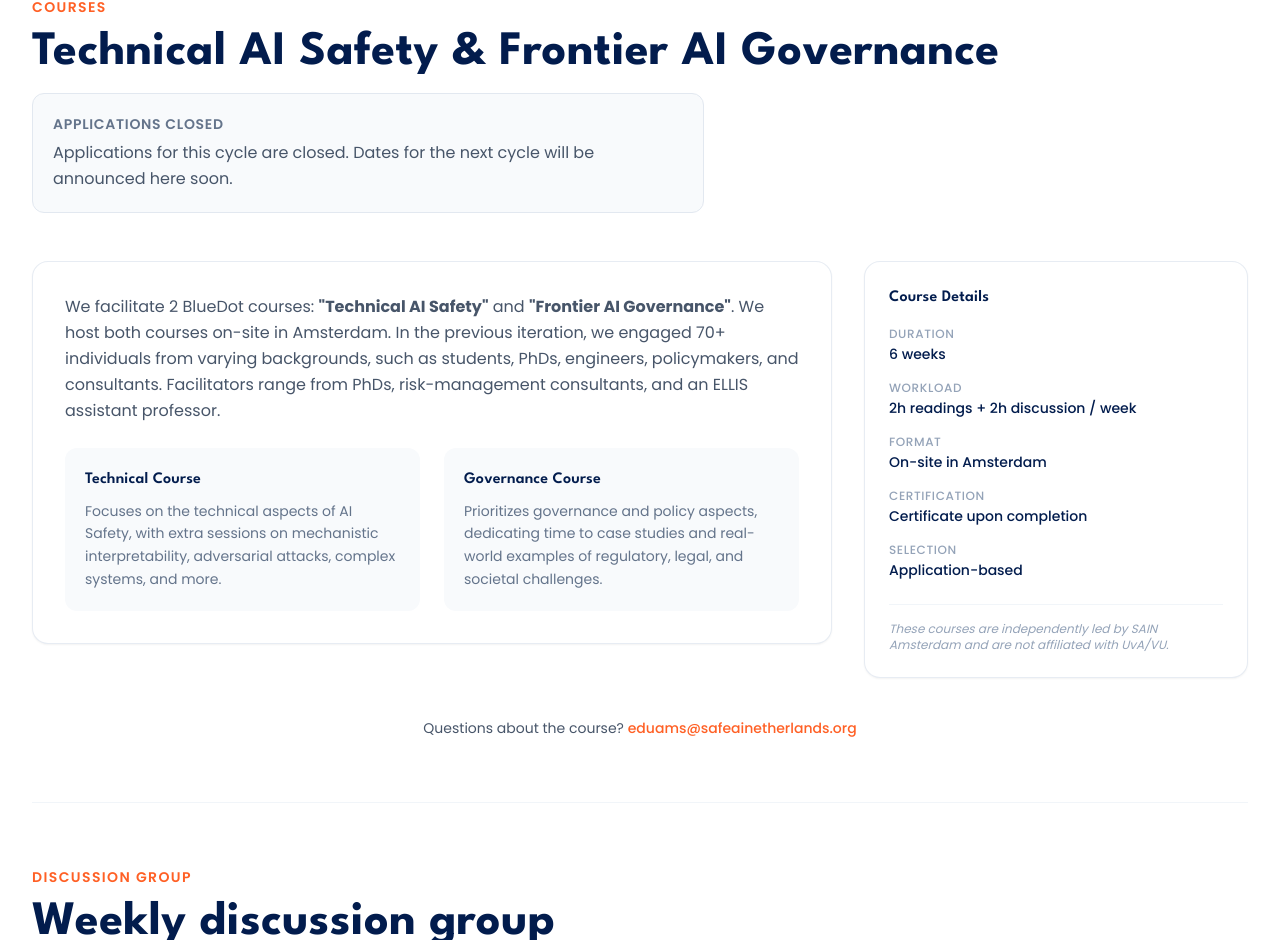
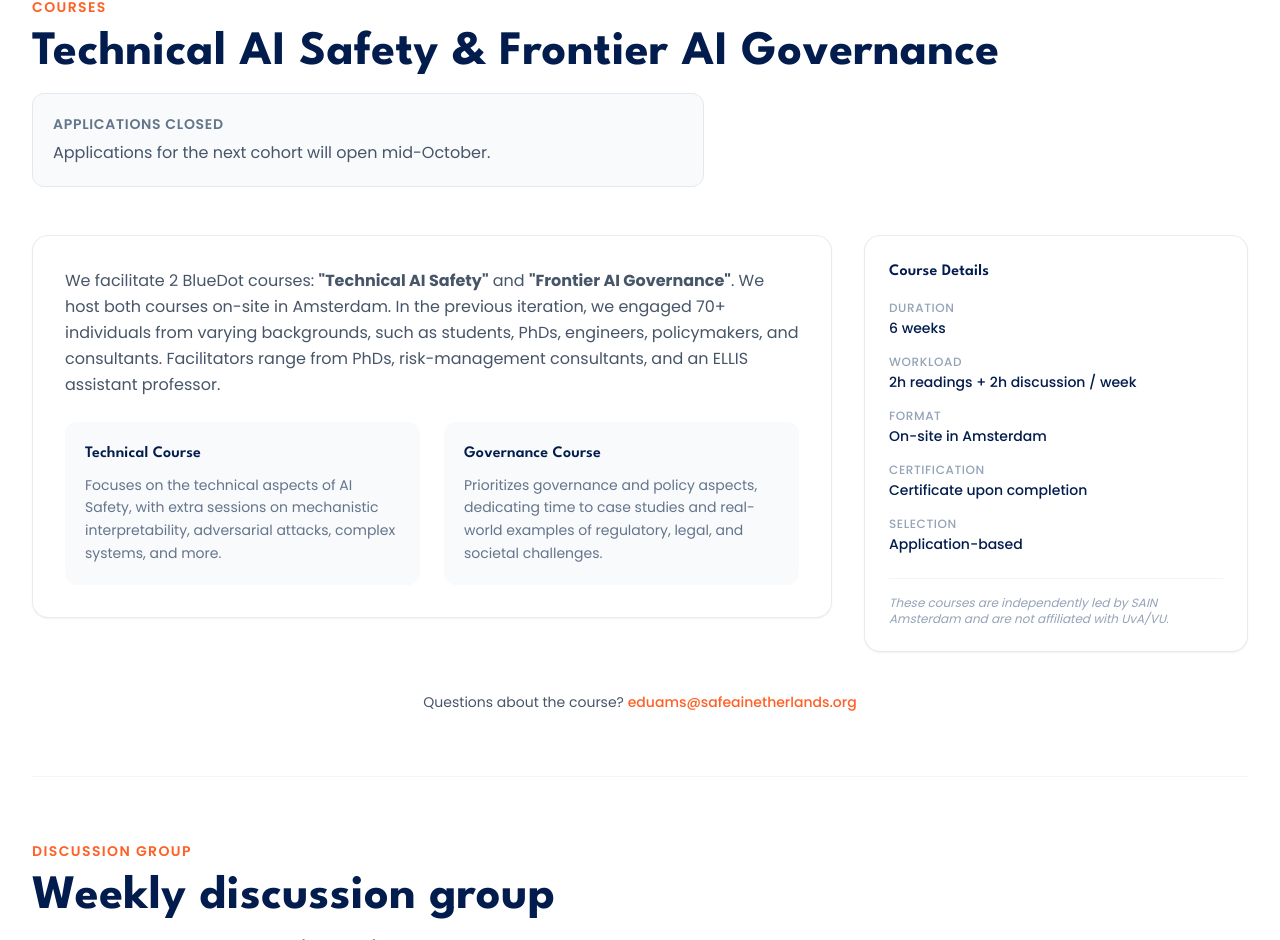
Before and after one commit to AlexanderAKM/Safe-AI-Netherlands, a Next.js app: page /chapters/amsterdam in a window 1280 px wide. Shown: the part 2076-3016 px from the top of the page. Built offline with nearby package versions, Linux system fonts and the light colour scheme; no server answers.

Commit message:
Say Amsterdam course applications reopen mid-October
Replaces the placeholder that promised dates "soon" now that the next cycle's
timing is known.

```diff
--- a/src/data/courseApplications.ts
+++ b/src/data/courseApplications.ts
@@ -46,7 +46,7 @@
     href: "/chapters/amsterdam#programs",
     open: false,
     closedNote:
-      "Applications for this cycle are closed. Dates for the next cycle will be announced here soon.",
+      "Applications for the next cohort will open mid-October.",
   },
   {
     chapter: "Groningen",
```
